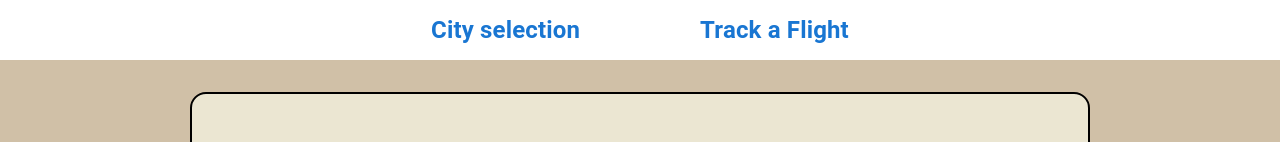
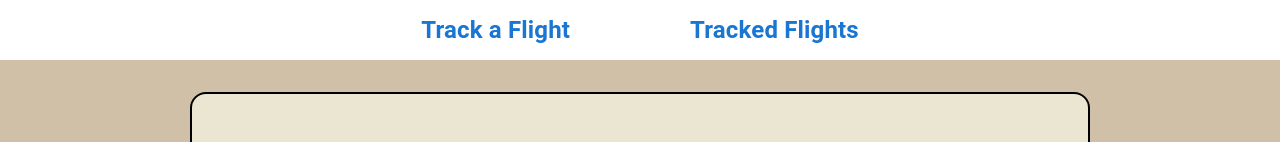
Before and after one commit to D0masss/praktika-frontend, a React (Vite) app: page / in a window 1280 px wide. Shown: the top 142 px of the page. Built offline with nearby package versions, Linux system fonts and the light colour scheme.

Commit message:
changed NavBar Link texts

```diff
--- a/src/NavigationBar.jsx
+++ b/src/NavigationBar.jsx
@@ -17,7 +17,7 @@ const NavigationBar = () => {
                 fontSize: "24px",
               }}
             >
-              City selection
+              Track a Flight
             </Link>
           </Typography>
 
@@ -31,7 +31,7 @@ const NavigationBar = () => {
                 fontSize: "24px",
               }}
             >
-              Track a Flight
+              Tracked Flights
             </Link>
           </Typography>
 
```
